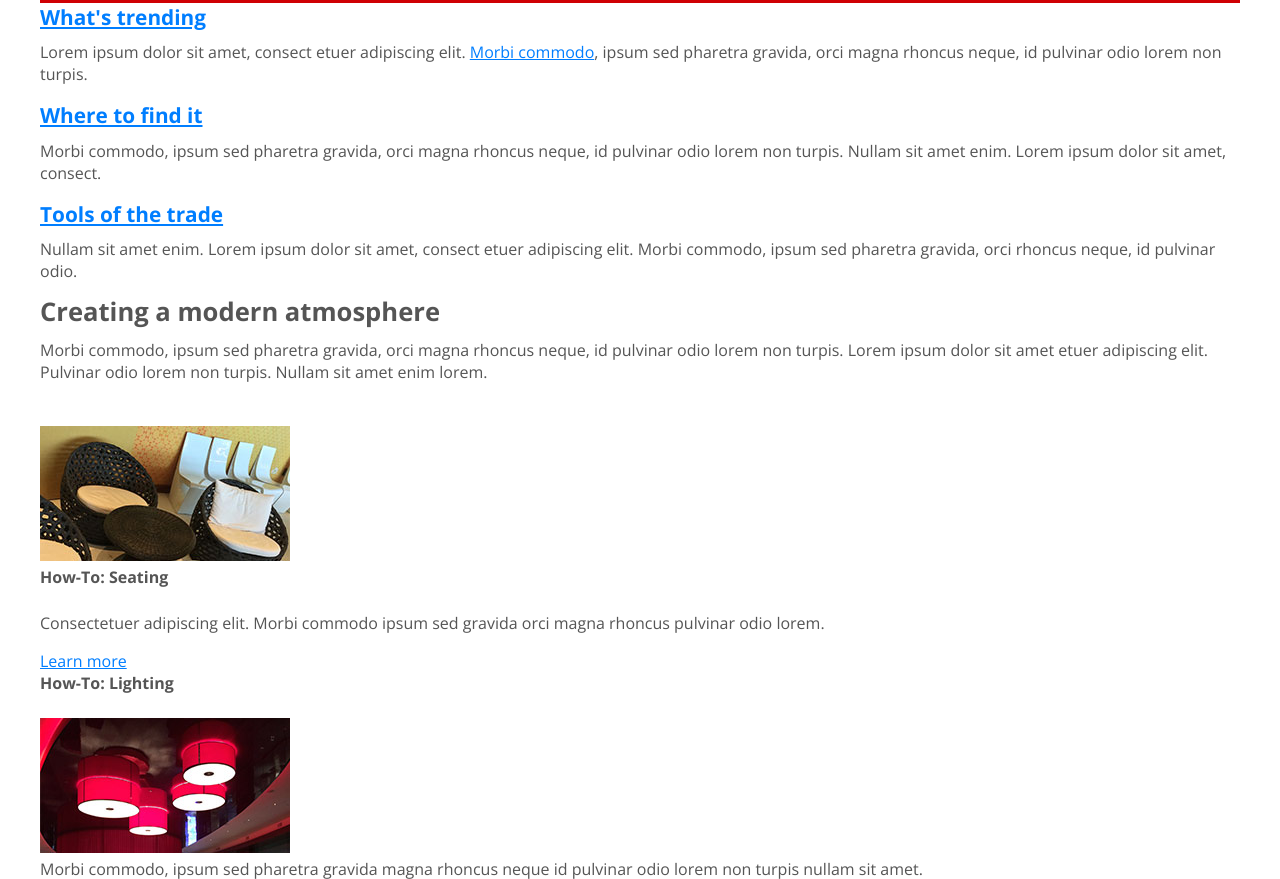
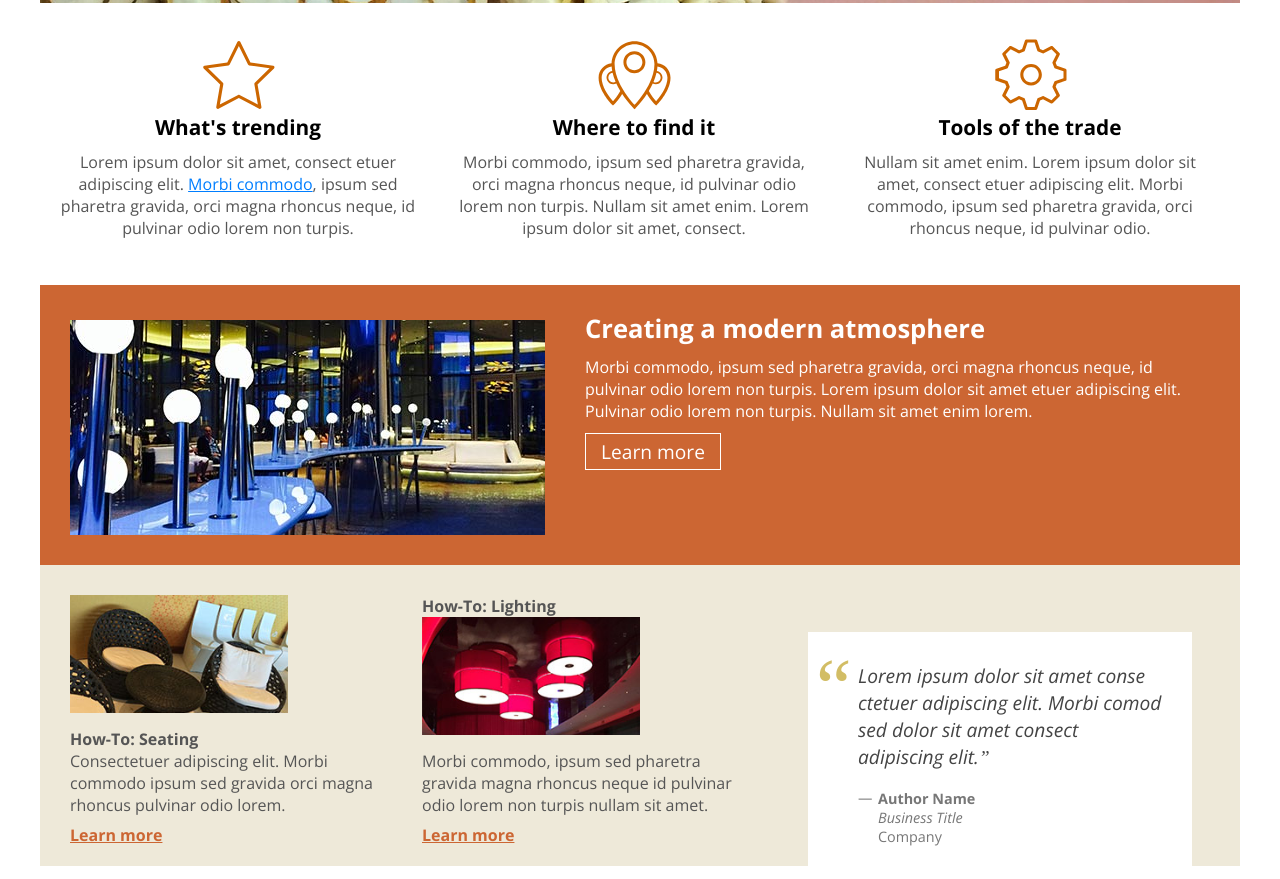
Before and after one commit to coligorm/Full-Stack-Learning, a plain HTML site: page myWebsite/index.html in a window 1280 px wide. Shown: the part 427-1306 px from the top of the page. Drawn offline with nearby package versions, Linux system fonts and the light colour scheme.

Commit message:
Added CCS styling for all sections + footer Added images

```diff
--- a/myWebsite/css/screen.css
+++ b/myWebsite/css/screen.css
@@ -5,7 +5,9 @@ body{ font-family: 'Open Sans', sans-serif; font-size: 16px; font-weight: 300; c
 
 #page { max-width: 1200px; margin: 0 auto; position: relative; }
 
+
 /* Text */
+
 h1 { margin: 0 0 1em 0; font-size: 2.8em; font-weight: 700; }
 h2 { margin: 0 0 .5em 0; font-size: 1.6em; font-weight: 700; line-height: 1.1em; }
 h3 { margin: 0 0 .5em 0; font-size: 1.3em; font-weight: 700; }
@@ -19,10 +21,13 @@ a:visited { color: #65b1ff; }
 a.btn { font-size: 1.2em; text-decoration: none; color:#fff; border: 1px solid #fff; padding: 4px 15px; transition: background-color .5s }
     a.btn:hover { background-color: rgba(0,0,0,.3)}
 
+
 /* Header */
+
 header { height: 430px; background: #cf0004 url(../images/banner_1200.jpg) no-repeat center bottom; position:relative; }
 
-header a.logo { position: absolute;
+header a.logo {
+                position: absolute;
                 display:block; width: 160px; height: 66px;
                 background: url(../images/logo.svg) no-repeat 0 0; background-size: contain;
                 top: 15px; left:20px;
@@ -31,3 +36,66 @@ header a.logo span { display: none; }
 
 header div.hero { position:absolute; width: 42%; top: 130px; left: 55%; }
 header div.hero h1 { line-height: 1em; margin: 0 0 30px 0; color:#fff; }
+
+
+/* Section - All */
+
+section { padding: 0 30px; }
+section::after { content:''; display:block; clear: both; }
+
+/* Section - Main */
+
+section.main { margin-top: 20px; margin-bottom: 30px; padding: 0; }
+section.main aside { width: 33%; float: left; text-align:center; }
+
+section.main .content { margin:15px; background: no-repeat center top; background-size: 75px 75px; padding-top: 75px; }
+
+section.main aside h3 a { color: #000; text-decoration: none; }
+section.main aside h3 a:hover { color: #007eff; text-decoration: underline; }
+
+section.main aside .content.trending { background-image: url(../images/icon_star.svg) }
+section.main aside .content.find-it { background-image: url(../images/icon_marker.svg) }
+section.main aside .content.tools { background-image: url(../images/icon_gear.svg) }
+
+/* Section - Atmosphere */
+section.atmosphere { background-color: #cc6633; padding-top: 30px; padding-bottom: 30px; color:#fff;}
+
+section.atmosphere article { padding:0 20px 0 515px; background: url(../images/photo_lounge.jpg) no-repeat 0 5px; min-height: 220px; }
+
+/* Section - How to */
+section.how-to { background-color: #eee9d9; position: relative; }
+
+section.how-to aside { width: 30%; float: left; margin-right: 10px; }
+
+section.how-to aside .content { padding: 30px 30px 20px 0; }
+section.how-to aside .content img { display: block; margin-bottom: 15px; width: 70% ;}
+section.how-to aside .content h4 { margin-bottom: 0; }
+section.how-to aside .content p { margin-bottom: .5em; }
+section.how-to aside .content a { display: inline-block; color: #cc6633; font-weight: 700; }
+
+section.how-to blockquote {
+    margin: 0; width: 32%;
+    color: #444;
+    background-color: #fff;
+    position: absolute; bottom: 0; right: 4%;
+}
+section.how-to blockquote p { margin: 30px 30px 20px 50px;  }
+section.how-to blockquote p.quote { font-style: italic; font-size: 1.2em;}
+section.how-to blockquote p.credit {
+            color: #777;
+            font-size: .9em; margin-top: 0; padding-left: 20px; line-height: 1.3em;
+            position: relative
+        }
+
+section.how-to blockquote::before { content:'\201c'; color:#d2bd65; position:absolute; top:10px; left:8px; font-size:5em; font-family: serif; }
+section.how-to blockquote p.quote::after { content:'\201d'; font-family:serif; }
+section.how-to blockquote p.credit::before{ content:'\2014'; position:absolute; top:-1px; left:0; }
+
+
+/* Footer */
+footer { font-size:.8em; margin:40px; color:#999; }
+footer .content { display: inline;  }
+
+footer a { margin-left: 30px; color:#777; }
+footer a:visited { color:#777; }
+footer a:hover { color:#000; }
--- a/myWebsite/index.html
+++ b/myWebsite/index.html
@@ -20,21 +20,21 @@
 			<section class="main">
 
 				<aside>
-					<div class="content">
+					<div class="content trending">
 						<h3><a href="#">What&apos;s trending</a></h3>
 						<p>Lorem ipsum dolor sit amet, consect etuer adipiscing elit. <a href="http://codifydesign.com">Morbi commodo</a>, ipsum sed pharetra gravida, orci magna rhoncus neque, id pulvinar odio lorem non turpis.</p>
 					</div>
 				</aside>
 
 				<aside>
-					<div class="content">
+					<div class="content find-it">
 						<h3><a href="#">Where to find it</a></h3>
 						<p>Morbi commodo, ipsum sed pharetra gravida, orci magna rhoncus neque, id pulvinar odio lorem non turpis. Nullam sit amet enim. Lorem ipsum dolor sit amet, consect.</p>
 					</div>
 				</aside>
 
 				<aside>
-					<div class="content">
+					<div class="content tools">
 						<h3><a href="#">Tools of the trade</a></h3>
 						<p>Nullam sit amet enim. Lorem ipsum dolor sit amet, consect etuer adipiscing elit. Morbi commodo, ipsum sed pharetra gravida, orci rhoncus neque, id pulvinar odio.</p>
 					</div>
@@ -48,7 +48,7 @@
 					<a class="btn" title="Creating a modern atmosphere" href="#">Learn more</a>
 				</article>
 			</section>
-			<section class="how to">
+			<section class="how-to">
 				<aside>
 					<div class="content">
 						<img alt="Choosing the proepr seating" src="images/photo_seating.jpg" />
```
Also changed, not shown: myWebsite/images/banner_1200.jpg (added), myWebsite/images/icon_gear.svg (added), myWebsite/images/icon_marker.svg (added), myWebsite/images/icon_star.svg (added), myWebsite/images/logo.svg (added), myWebsite/images/photo_lounge.jpg (added).
